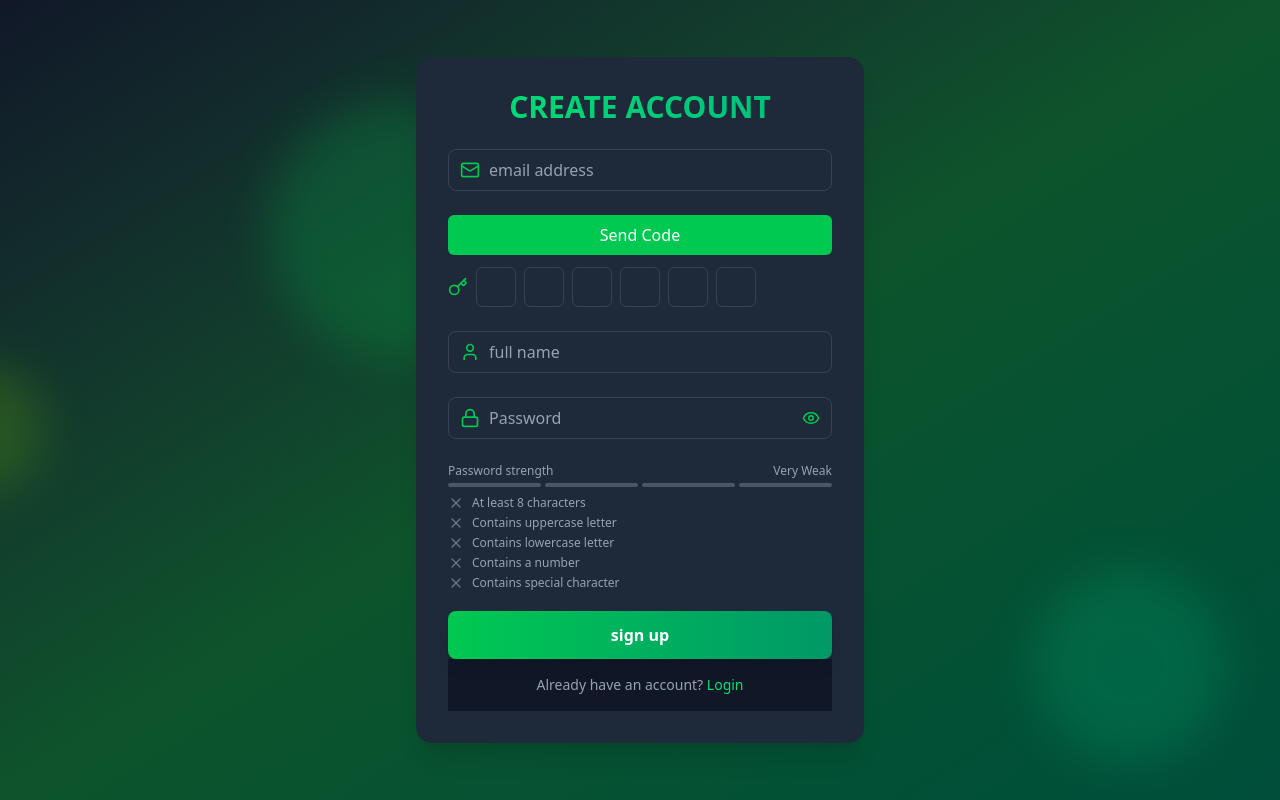
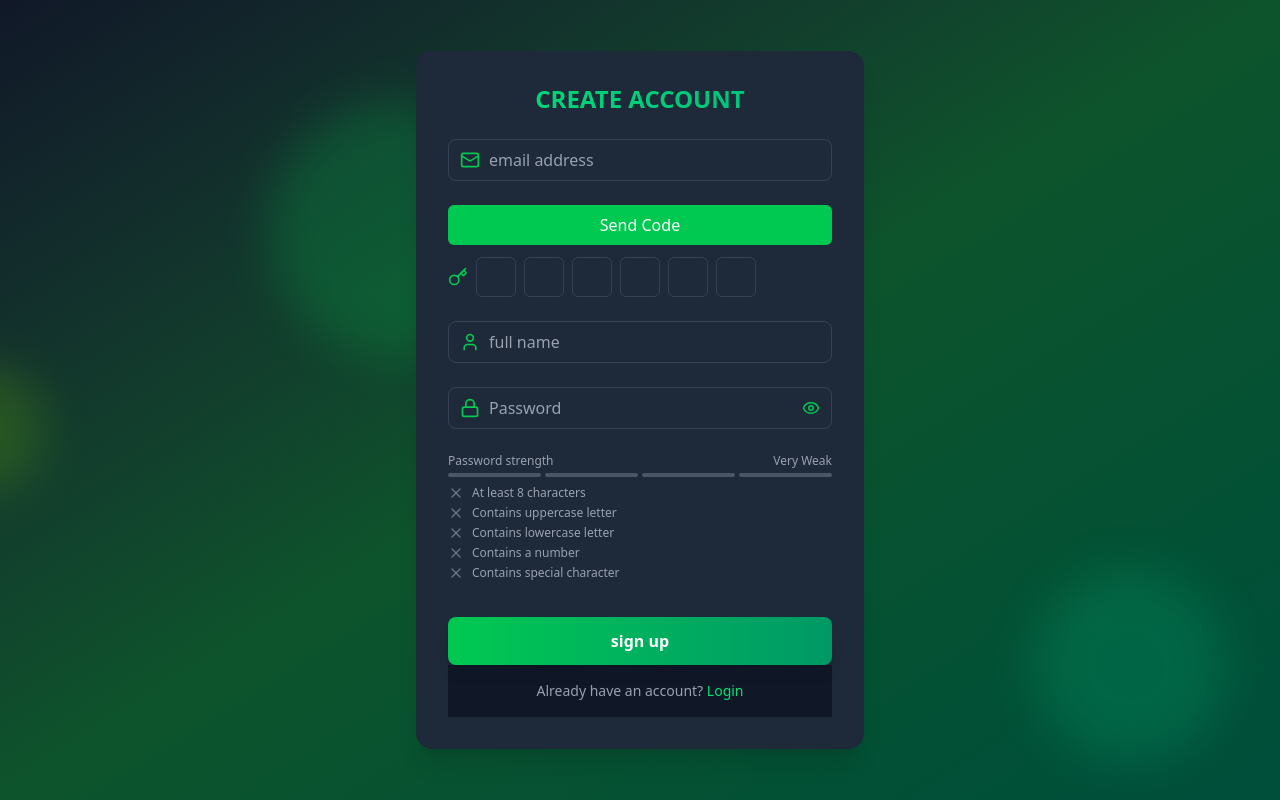
Before and after one commit to valelectronic/E-shop-frontend, a React (Vite) app: page /signup in a window 1280 px wide. Built offline with nearby package versions, Linux system fonts and the light colour scheme.

Commit message:
solving the issues of vercel routes

```diff
--- a/src/pages/SignUpPage.jsx
+++ b/src/pages/SignUpPage.jsx
@@ -18,11 +18,6 @@ const [showPassword, setShowPassword] = useState(false)
 const handleSignUp = async(e)=>{
 e.preventDefault()
 }
-console.log("User:", User);
-console.log("Mail:", Mail);
-console.log("Lock:", Lock);
-console.log("Eye:", Eye);
-console.log("EyeOff:", EyeOff);
   return (
     <motion.div
     initial={{ opacity: 0, y: 20 }}
@@ -31,7 +26,7 @@ console.log("EyeOff:", EyeOff);
     className='max-w-md w-full bg-gray-800 bg-opacity-50 backdrop-filter backdrop-blur-xl rounded-2xl shadow-xl
     overflow-hidden'>
         <div className='p-8'>
-            <h2 className='text-3xl font-bold mb-6 text-center
+            <h2 className='text-2xl font-bold mb-6 text-center
             bg-gradient-to-r from-green-400 to-emerald-500
             text-transparent bg-clip-text uppercase'>
                 create account
@@ -40,7 +35,7 @@ console.log("EyeOff:", EyeOff);
 
 
 
-            <form onSubmit={handleSignUp}>
+            <form onSubmit={handleSignUp} className='space-y-4'>
 
                 {/* input for email */}
                 <Input
@@ -52,7 +47,7 @@ console.log("EyeOff:", EyeOff);
                 />
 
                 {/* input for verification code  */}
-                <div className='mb-6'>
+                <div className='mb-6 space-y-2'>
                 <VerificationCodeInput length={6} />
                 </div>
 
--- a/vite.config.js
+++ b/vite.config.js
@@ -8,4 +8,8 @@ export default defineConfig({
     tailwindcss(),
     react()
   ],
+  server:{
+    port:3000,
+  },
+  base: "/"
 })
```
Also changed, not shown: vercel.json (added).
